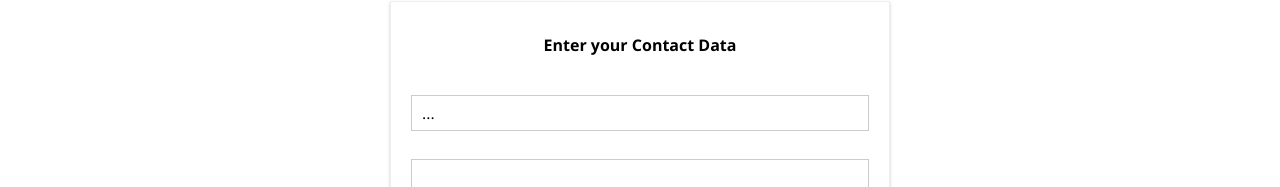
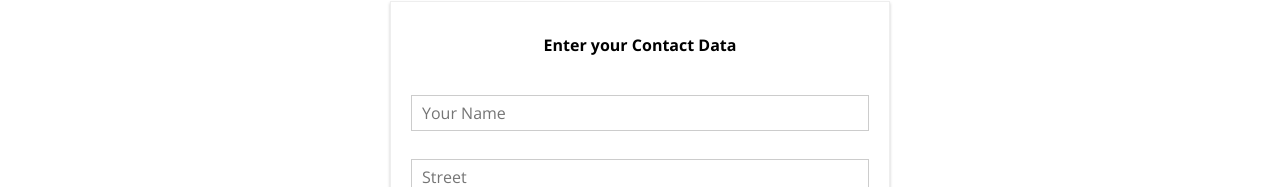
Before and after one commit to evgenydus/burger-builder, a React (Create React App) app: page /checkout in a window 1280 px wide. Both pictures are taken after a click on the button "CONTINUE". Shown: the part 613-800 px from the top of the page. Built offline with nearby package versions, Linux system fonts and the light colour scheme.

Commit message:
feat: implement form usability

```diff
--- a/src/components/UI/Input/Input.js
+++ b/src/components/UI/Input/Input.js
@@ -2,31 +2,48 @@ import React from 'react';
 
 import './Input.css'
 
-const Input = ({ elementType, label, value, ...props }) => {
+const Input = ({ changed, elementConfig, elementType, label, value }) => {
   let inputElement = null
 
   switch (elementType) {
     case ('input'):
       inputElement= <input
         className="inputElement"
-        {...props.elementConfig}
+        onChange={changed}
         value={value}
+        {...elementConfig}
       />
       break
 
     case ('textarea'):
       inputElement = <textarea
         className="inputElement"
-        {...props.elementConfig}
+        onChange={changed}
         value={value}
+        {...elementConfig}
       />
+      break
+
+    case ('select'):
+      inputElement = <select
+        className="inputElement"
+        onChange={changed}
+        value={value}
+      >
+        {elementConfig.options.map(({ value, displayValue }) => (
+          <option key={value} value={value}>
+            {displayValue}
+          </option>
+          )
+        )}
+      </select>
       break
 
     default:
       inputElement = <input
         className="inputElement"
-        {...props.elementConfig}
         value={value}
+        {...elementConfig}
       />
   }
 
--- a/src/containers/Checkout/ContactData/ContactData.js
+++ b/src/containers/Checkout/ContactData/ContactData.js
@@ -83,13 +83,38 @@ class ContactData extends Component {
       })
   }
 
+  inputChangedHandler = (event, inputIdentifier) => {
+    const updatedOrderForm = { ...this.state.orderForm }
+    const updatedFormElement = { ...updatedOrderForm[inputIdentifier] }
+
+    updatedFormElement.value = event.target.value
+    updatedOrderForm[inputIdentifier] = updatedFormElement
+
+    this.setState({ orderForm: updatedOrderForm })
+  }
+
   render() {
+    const formElementsArray = []
+
+    for (let key in this.state.orderForm) {
+      formElementsArray.push({
+        id: key,
+        config: this.state.orderForm[key],
+      })
+    }
+
     let form = (
       <form>
-      <Input elementType="..." elementConfig='...' value="..." />
-      <Input inputType="input" name="email" placeholder="Your Email"/>
-      <Input inputType="input" name="street" placeholder="Street"/>
-      <Input inputType="input" name="postal" placeholder="Postal Code"/>
+        {formElementsArray.map(formElement => (
+          <Input
+            changed={(event) => this.inputChangedHandler(event, formElement.id)}
+            elementConfig={formElement.config.elementConfig}
+            elementType={formElement.config.elementType}
+            key={formElement.id}
+            value={formElement.config.value}
+          />
+          )
+        )}
       <Button btnType={['success']} clicked={this.orderHandler}>Order</Button>
     </form>
     )
```
